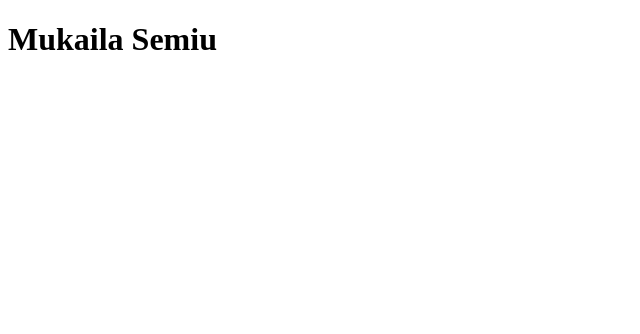
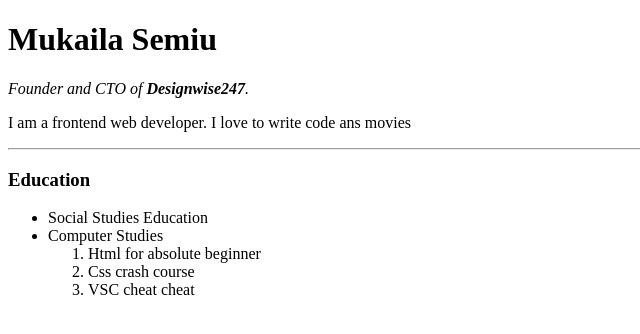
Before and after one commit to Semiteagain/Html---Personal-Site, a plain HTML site: page index.html in a window 1280 px wide. Shown: the whole page, without its empty margins (0-640 px from the left). Drawn offline with Linux system fonts and the light colour scheme.

```diff
--- a/index.html
+++ b/index.html
@@ -8,5 +8,19 @@
   </head>
   <body>
     <h1>Mukaila Semiu</h1>
+    <p><em>Founder and CTO of <strong>Designwise247</strong>.</em></p>
+    <p>I am a frontend web developer. I love to write code ans movies</p>
+    <hr>
+    <h3>Education</h3>
+    <ul>
+      <li>Social Studies Education</li>
+      <li>Computer Studies
+        <ol>
+          <li>Html for absolute beginner</li>
+          <li>Css crash course</li>
+          <li>VSC cheat cheat</li>
+        </ol>
+      </li>
+    </ul>
   </body>
 </html>
```
